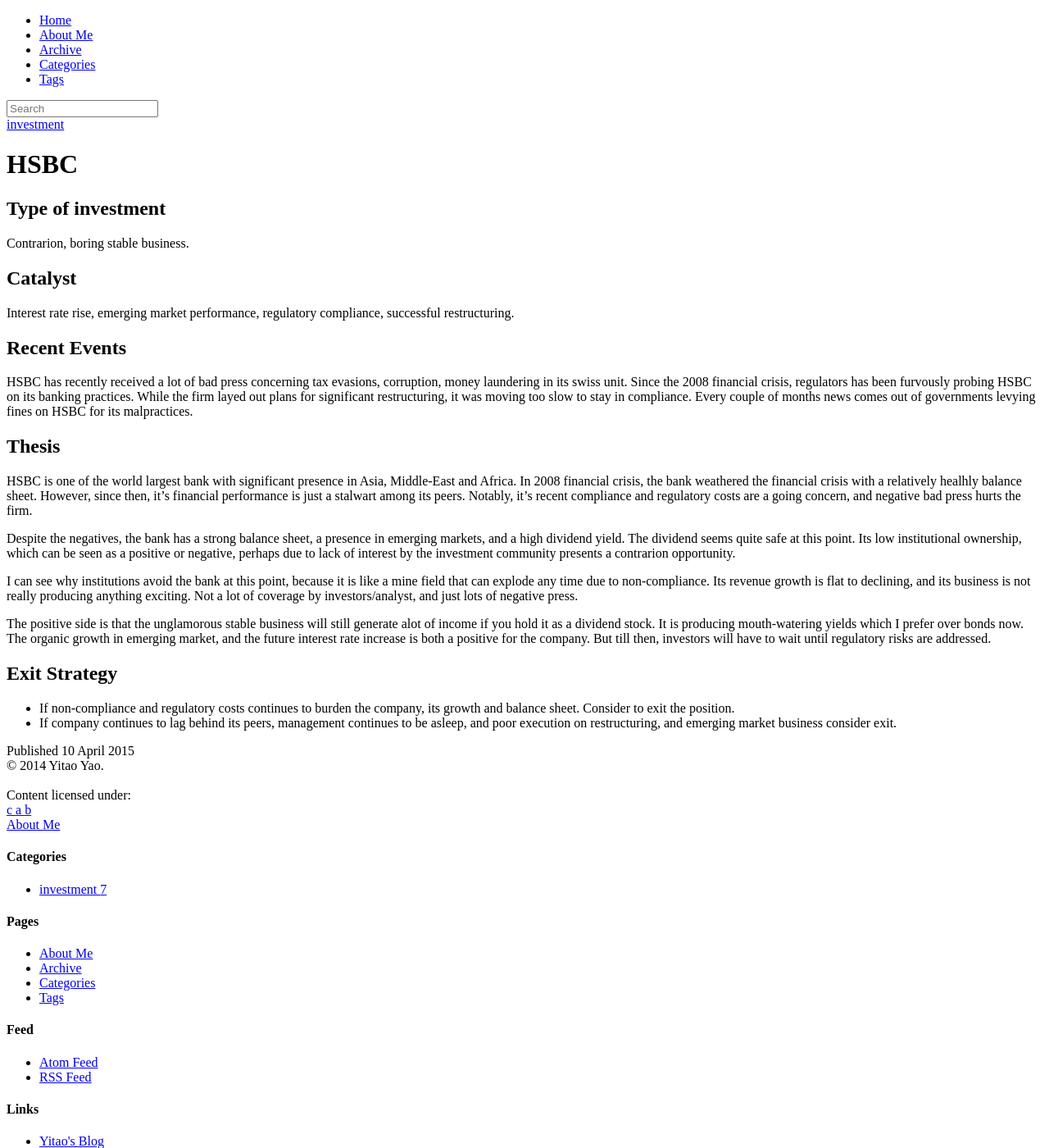
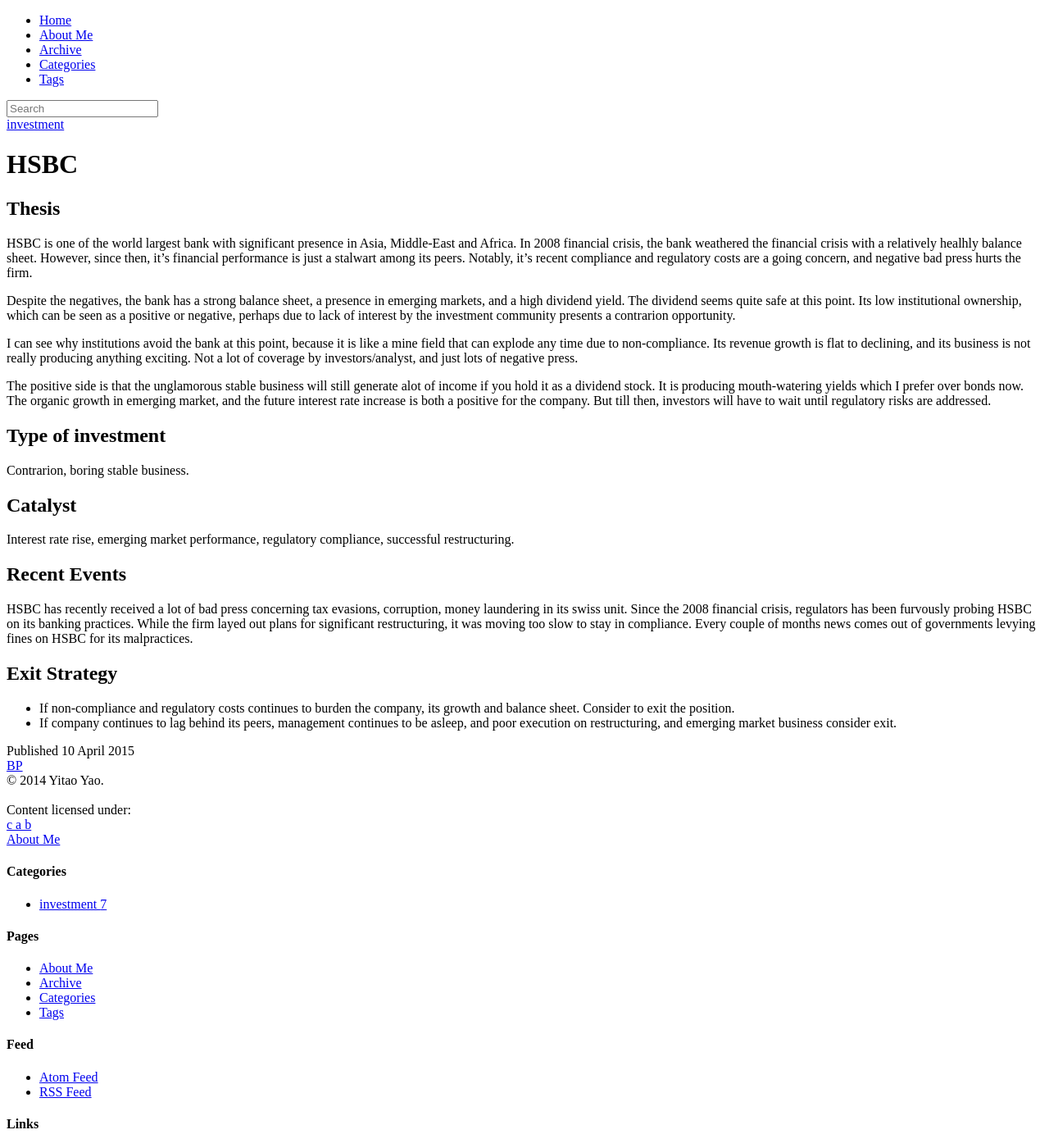
Before and after one commit to puyuan/companies, a Jekyll site: the page built from _posts/Banks/2015-04-10-hsbc-holding.md, in a window 1280 px wide and 1400 px high. Shown: the whole window at 82% size. Built offline with Jekyll 4.4.1, drawn with Linux system fonts in a browser that asks for light colours; nearby versions of some CDN libraries; library files that are not in the unit come from our copies; comment, search, counter and statistics services are not loaded; part of the change alters nothing that is shown.

```diff
--- a/_posts/Banks/2015-04-10-hsbc-holding.md
+++ b/_posts/Banks/2015-04-10-hsbc-holding.md
@@ -2,16 +2,8 @@
 layout: post
 title:  "HSBC"
 categories: investment
+tags: BP
 ---
-
-## Type of investment
-Contrarion, boring stable business.
-
-## Catalyst
- Interest rate rise, emerging market performance, regulatory compliance, successful restructuring.
-
-## Recent Events
-HSBC has recently received a lot of bad press concerning tax evasions, corruption, money laundering in its swiss unit. Since the 2008 financial crisis, regulators has been furvously probing HSBC on its banking practices. While the firm layed out plans for significant restructuring, it was moving too slow to stay in compliance. Every couple of months news comes out of governments levying fines on HSBC for its malpractices.
 
 ## Thesis
 
@@ -27,6 +19,18 @@ and its business is not really producing anything exciting. Not a lot of coverag
 
 The positive side is that the unglamorous stable business will still generate alot of income if you hold it as a dividend stock. It is producing mouth-watering yields which I prefer over bonds now. The organic growth in emerging market, and the future interest rate increase is both a positive for the company. But till then, investors will have to wait until regulatory risks are addressed.
 
+
+## Type of investment
+Contrarion, boring stable business.
+
+## Catalyst
+ Interest rate rise, emerging market performance, regulatory compliance, successful restructuring.
+
+## Recent Events
+HSBC has recently received a lot of bad press concerning tax evasions, corruption, money laundering in its swiss unit. Since the 2008 financial crisis, regulators has been furvously probing HSBC on its banking practices. While the firm layed out plans for significant restructuring, it was moving too slow to stay in compliance. Every couple of months news comes out of governments levying fines on HSBC for its malpractices.
+
+
+
 ## Exit Strategy
 * If non-compliance and regulatory costs continues to burden the company, its growth and balance sheet. Consider to exit the position.
 * If company continues to lag behind its peers, management continues to be asleep, and poor execution on restructuring, and emerging market business consider exit.
```
